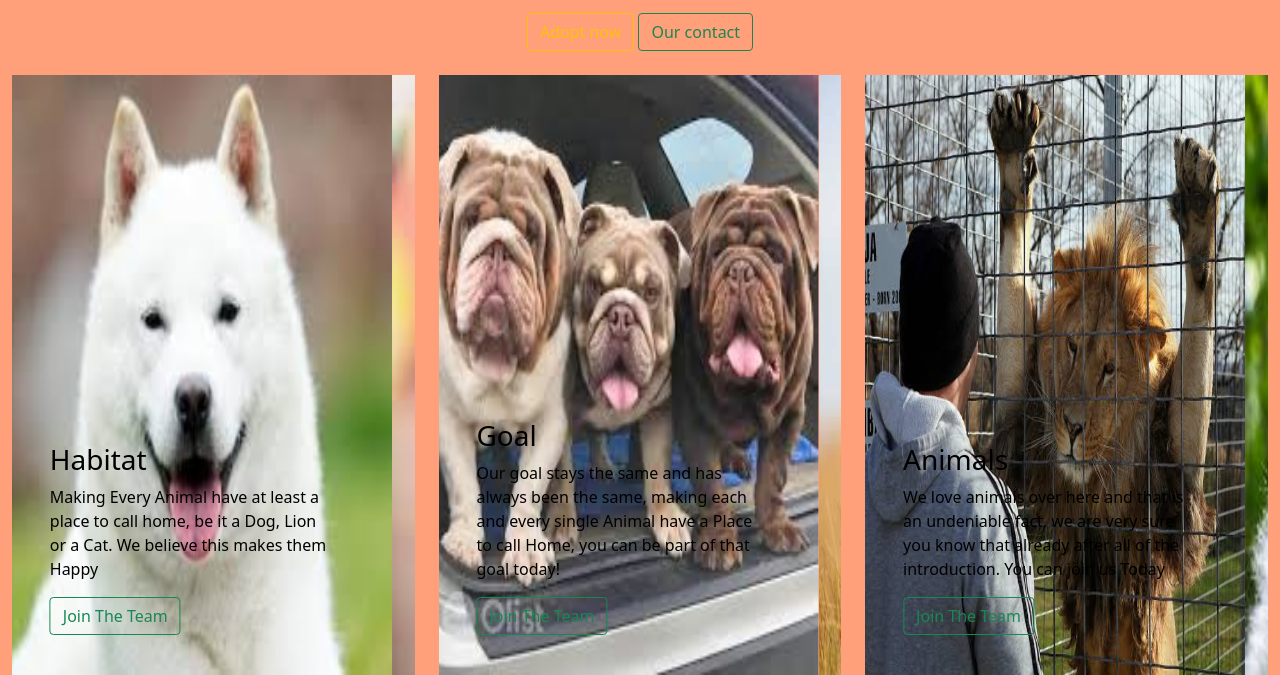
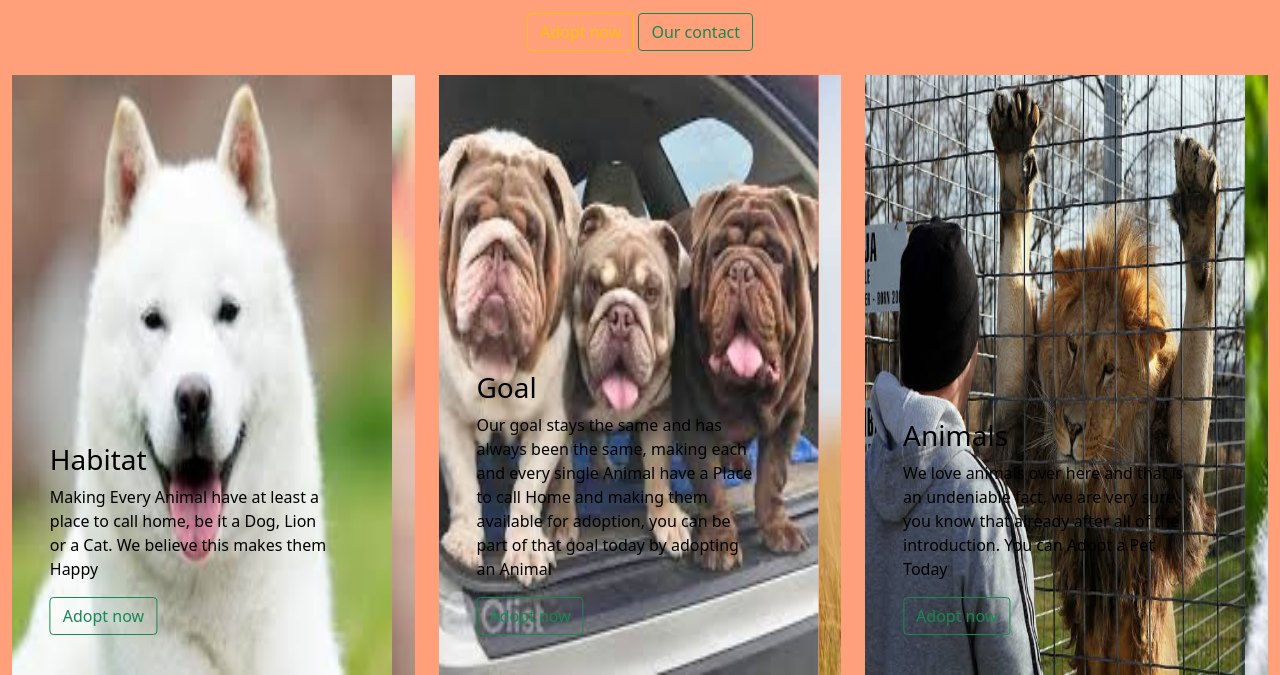
Before and after one commit to Emzzy241/GS-Animal-Shelter-, a plain HTML site: page about.html in a window 1280 px wide. Shown: the part 301-976 px from the top of the page. Drawn offline with Linux system fonts and the light colour scheme.

Commit message:
correcting mistakes

```diff
--- a/about.html
+++ b/about.html
@@ -69,7 +69,7 @@
                                     <h3>Habitat</h3>
                                     <p>Making Every Animal have at least a place to call home, be it a Dog, Lion or a
                                         Cat. We believe this makes them Happy</p>
-                                    <a href="" class="btn btn-outline-success">Join The Team</a>
+                                    <a href="./profile.html" class="btn btn-outline-success">Adopt now</a>
                                 </div>
                             </div>
                         </div>
@@ -82,8 +82,8 @@
                                 <div class="carousel-caption text-end">
                                     <h3>Habitat</h3>
                                     <p>Making Every Animal have at least a place to call home, be it a Dog, Lion or a
-                                        Cat. We believe this makes them Happy. Join us now</p>
-                                    <a href="" class="btn btn-outline-success">Join The Team</a>
+                                        Cat. We believe this makes them Happy. adopt a Pet today!</p>
+                                    <a href="./profile.html" class="btn btn-outline-success">Adopt now</a>
                                 </div>
                             </div>
                         </div>
@@ -96,7 +96,7 @@
                                 <div class="carousel-caption text-start">
                                     <h3>Adoption</h3>
                                     <p>With the way we take care of our animals we only make them adoptable to people who are responsible. We totally detest animal cruelty and that is why we scrutinize Clients before they adopt our Animals</p>
-                                    <a href="" class="btn btn-outline-success">Join The Team</a>
+                                    <a href="./profile.html" class="btn btn-outline-success">Adopt now</a>
                                 </div>
                             </div>
                         </div>
@@ -119,8 +119,8 @@
                                 <div class="carousel-caption text-start">
                                     <h3>Goal</h3>
                                     <p>Our goal stays the same and has always been the same, making each and every
-                                        single Animal have a Place to call Home, you can be part of that goal today!</p>
-                                    <a href="" class="btn btn-outline-success">Join The Team</a>
+                                        single Animal have a Place to call Home and making them available for adoption, you can be part of that goal today by adopting an Animal</p>
+                                    <a href="./profile.html" class="btn btn-outline-success">Adopt now</a>
                                 </div>
                             </div>
                         </div>
@@ -133,8 +133,8 @@
                                 <div class="carousel-caption text-end">
                                     <h3>Goal</h3>
                                     <p>Our goal stays the same and has always been the same, making each and every
-                                        single Animal have a Place to call Home, you can be part of that goal today!</p>
-                                    <a href="" class="btn btn-outline-success">Join The Team</a>
+                                        single Animal have a Place to call Home, you can adopt a Pet today!</p>
+                                    <a href="./profile.html" class="btn btn-outline-success">Adopt now</a>
                                 </div>
                             </div>
                         </div>
@@ -147,8 +147,8 @@
                                 <div class="carousel-caption text-start">
                                     <h3>Goal</h3>
                                     <p>Our goal stays the same and has always been the same, making each and every
-                                        single Animal have a Place to call Home, you can be part of that goal today!</p>
-                                    <a href="" class="btn btn-outline-success">Join The Team</a>
+                                        single Animal have a Place to call Home, you can adopt a Pet today!</p>
+                                    <a href="./profile.html" class="btn btn-outline-success">Adopt now</a>
                                 </div>
                             </div>
                         </div>
@@ -170,8 +170,8 @@
                                 <div class="carousel-caption text-start">
                                     <h3>Animals</h3>
                                     <p>We love animals over here and that is an undeniable fact, we are very sure you
-                                        know that already after all of the introduction. You can join us Today</p>
-                                    <a href="" class="btn btn-outline-success">Join The Team</a>
+                                        know that already after all of the introduction. You can Adopt a Pet Today</p>
+                                    <a href="./profile.html" class="btn btn-outline-success">Adopt now</a>
                                 </div>
                             </div>
                         </div>
@@ -184,8 +184,8 @@
                                 <div class="carousel-caption text-end">
                                     <h3>Animals</h3>
                                     <p>We love animals over here and that is an undeniable fact, we are very sure you
-                                        know that already after all of the introduction. You can join us Today</p>
-                                    <a href="" class="btn btn-outline-success">Join The Team</a>
+                                        know that already after all of the introduction. You can Adopt a Pet Today</p>
+                                    <a href="./profile.html" class="btn btn-outline-success">Adopt now</a>
 
                                 </div>
                             </div>
@@ -199,8 +199,8 @@
                                 <div class="carousel-caption text-end">
                                     <h3>Animals</h3>
                                     <p>We love animals over here and that is an undeniable fact, we are very sure you
-                                        know that already after all of the introduction. You can join us Today</p>
-                                    <a href="" class="btn btn-outline-success">Join The Team</a>
+                                        know that already after all of the introduction. You can Adopt a Pet Today</p>
+                                    <a href="./profile.html" class="btn btn-outline-success">Adopt now</a>
 
                                 </div>
                             </div>
```
